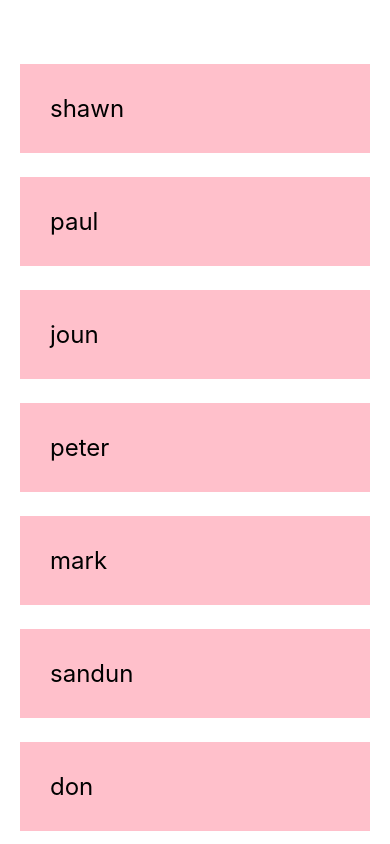
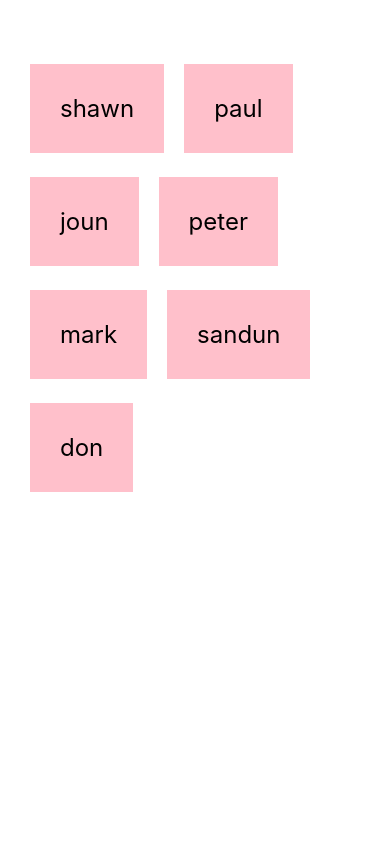
Before and after one commit to sandun24/react_native_tutorial, a React Native app: screen / in a window 390 px wide. Built offline with nearby package versions, Linux system fonts and the light colour scheme.

Commit message:
touchable content

```diff
--- a/App.js
+++ b/App.js
@@ -1,6 +1,6 @@
 import { StatusBar } from 'expo-status-bar';
 import React, {useState} from 'react';
-import { Button, FlatList, ScrollView, StyleSheet, Text, TextInput, View } from 'react-native';
+import { Button, FlatList, ScrollView, StyleSheet, Text, TextInput, TouchableOpacity, View } from 'react-native';
 
 export default function App() {
 
@@ -14,13 +14,21 @@ export default function App() {
     { name: 'don', key: '7'},
   ]);
 
+  const pressHandler = (id) =>{
+    console.log(id);
+  }
+
   return (
     <View style={styles.container}>
 
       <FlatList
+        numColumns={2}
         data={people}
         renderItem={({item}) => (
-          <Text style={styles.item}>{item.name}</Text>
+          <TouchableOpacity onPress={() => pressHandler(item.key)}>
+            <Text style={styles.item}>{item.name}</Text>
+          </TouchableOpacity>
+
         )}
       />
       {/* <ScrollView>
@@ -58,6 +66,8 @@ const styles = StyleSheet.create({
     marginTop: 24,
     padding: 30,
     backgroundColor: 'pink',
-    fontSize: 24
+    fontSize: 24,
+    marginHorizontal:10,
+    marginTop: 24
   }
 });
```
